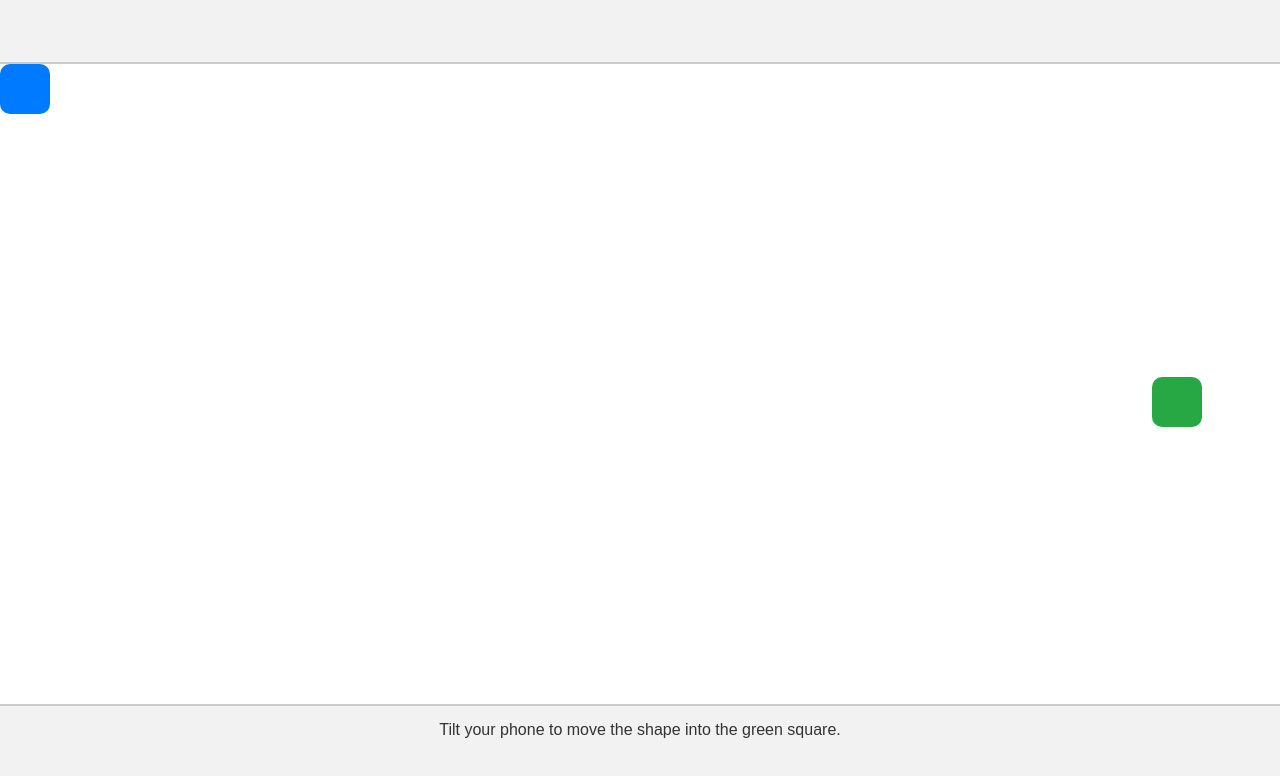
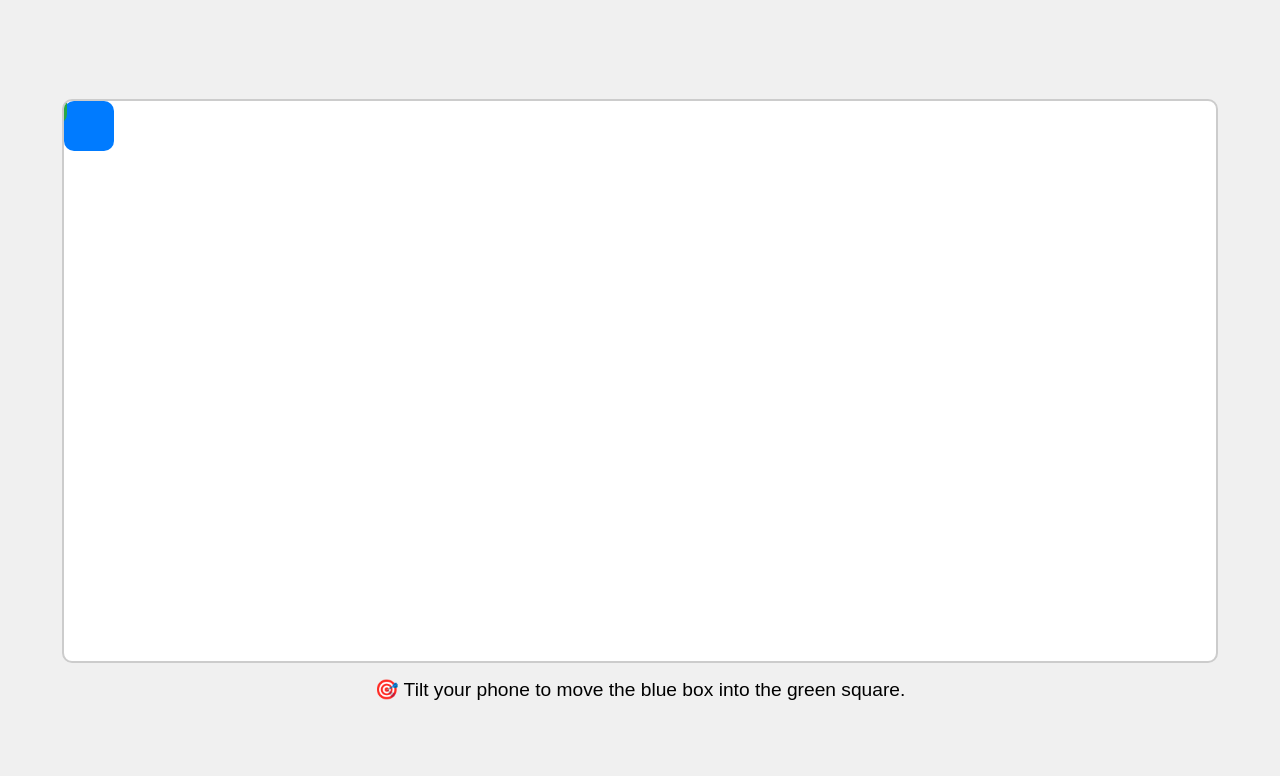
Before and after one commit to Gunasekhar0027/SensorCAPTCHA, a plain HTML site: page index.html in a window 1280 px wide. Both pictures are taken after a click on the button "Start CAPTCHA". Drawn offline with Linux system fonts and the light colour scheme.

Commit message:
Update index.html

```diff
--- a/index.html
+++ b/index.html
@@ -1,29 +1,42 @@
 <!DOCTYPE html>
 <html lang="en">
 <head>
+  <meta charset="UTF-8" />
   <meta name="viewport" content="width=device-width, initial-scale=1.0, user-scalable=no">
-  <meta charset="UTF-8" />
   <title>SensorCAPTCHA</title>
   <style>
     body {
       margin: 0;
+      font-family: Arial, sans-serif;
+      background: #f0f0f0;
+      display: flex;
+      flex-direction: column;
+      align-items: center;
+      justify-content: center;
+      height: 100vh;
       overflow: hidden;
-      font-family: sans-serif;
-      background: #f2f2f2;
-      display: flex;
-      justify-content: center;
-      align-items: center;
-      flex-direction: column;
-      height: 100vh;
+    }
+
+    #startButton {
+      padding: 15px 25px;
+      font-size: 18px;
+      background-color: #007bff;
+      color: white;
+      border: none;
+      border-radius: 8px;
+      cursor: pointer;
+      margin-bottom: 20px;
     }
 
     #game {
       position: relative;
-      width: 100vw;
-      height: 80vh;
-      background: #fff;
+      width: 90vw;
+      height: 70vh;
+      background: white;
       border: 2px solid #ccc;
+      border-radius: 10px;
       overflow: hidden;
+      display: none;
     }
 
     .captcha-shape, .target {
@@ -34,53 +47,44 @@
     }
 
     .captcha-shape {
-      background: #007bff;
+      background-color: #007bff;
     }
 
     .target {
-      background: #28a745;
+      background-color: #28a745;
     }
 
     #message {
       margin-top: 15px;
-      font-size: 1em;
-      color: #333;
-    }
-
-    #startButton {
-      padding: 10px 20px;
-      font-size: 1em;
-      background-color: #007bff;
-      color: white;
-      border: none;
-      border-radius: 5px;
-      margin-bottom: 10px;
+      font-size: 1.2em;
+      text-align: center;
     }
   </style>
 </head>
 <body>
 
   <button id="startButton">Start CAPTCHA</button>
-  <div id="game" style="display:none;">
+  <div id="game">
     <div class="captcha-shape" id="shape"></div>
     <div class="target" id="target"></div>
   </div>
-  <div id="message">Click "Start CAPTCHA" to begin.</div>
+  <div id="message">Click "Start CAPTCHA" to allow motion access.</div>
 
   <script>
+    const startButton = document.getElementById('startButton');
+    const game = document.getElementById('game');
     const shape = document.getElementById('shape');
     const target = document.getElementById('target');
-    const game = document.getElementById('game');
     const message = document.getElementById('message');
-    const startButton = document.getElementById('startButton');
 
     let pos = { x: window.innerWidth / 2, y: window.innerHeight / 2 };
     const speed = 1.5;
 
-    // Random target position
+    // Generate a random target position
+    const gameBounds = game.getBoundingClientRect();
     const targetPos = {
-      x: Math.random() * (window.innerWidth - 50),
-      y: Math.random() * (window.innerHeight * 0.8 - 50)
+      x: Math.random() * (gameBounds.width - 50),
+      y: Math.random() * (gameBounds.height - 50)
     };
 
     target.style.left = targetPos.x + 'px';
@@ -95,47 +99,55 @@
       const distance = Math.sqrt(dx * dx + dy * dy);
 
       if (distance < 30) {
-        message.textContent = "CAPTCHA Passed!";
+        message.textContent = "✅ CAPTCHA Passed!";
         shape.style.background = "#28a745";
-        window.removeEventListener('devicemotion', motionHandler);
+        window.removeEventListener('devicemotion', handleMotion);
       }
     }
 
-    function motionHandler(event) {
+    function handleMotion(event) {
       const ax = event.accelerationIncludingGravity.x;
       const ay = event.accelerationIncludingGravity.y;
 
       pos.x -= ax * speed;
       pos.y += ay * speed;
 
-      pos.x = Math.max(0, Math.min(window.innerWidth - 50, pos.x));
-      pos.y = Math.max(0, Math.min(window.innerHeight * 0.8 - 50, pos.y));
+      // Clamp to game box
+      pos.x = Math.max(0, Math.min(gameBounds.width - 50, pos.x));
+      pos.y = Math.max(0, Math.min(gameBounds.height - 50, pos.y));
 
       updateShapePosition();
     }
 
     async function startSensorCaptcha() {
+      // Request permission on iOS
       if (typeof DeviceMotionEvent.requestPermission === 'function') {
         try {
-          const response = await DeviceMotionEvent.requestPermission();
-          if (response !== 'granted') {
-            message.textContent = "Motion permission denied.";
+          const permission = await DeviceMotionEvent.requestPermission();
+          if (permission !== 'granted') {
+            message.textContent = "❌ Permission denied. Please allow motion access.";
             return;
           }
-        } catch (e) {
-          message.textContent = "Error requesting motion permission.";
+        } catch (err) {
+          message.textContent = "❌ Error requesting permission.";
           return;
         }
       }
 
-      startButton.style.display = "none";
-      game.style.display = "block";
-      message.textContent = "Tilt your phone to move the shape into the green square.";
-      window.addEventListener('devicemotion', motionHandler);
+      // Start game
+      startButton.style.display = 'none';
+      game.style.display = 'block';
+      message.textContent = "🎯 Tilt your phone to move the blue box into the green square.";
+
+      pos = {
+        x: gameBounds.width / 2,
+        y: gameBounds.height / 2
+      };
+      updateShapePosition();
+      window.addEventListener('devicemotion', handleMotion);
     }
 
     startButton.addEventListener('click', startSensorCaptcha);
   </script>
-
 </body>
 </html>
```
